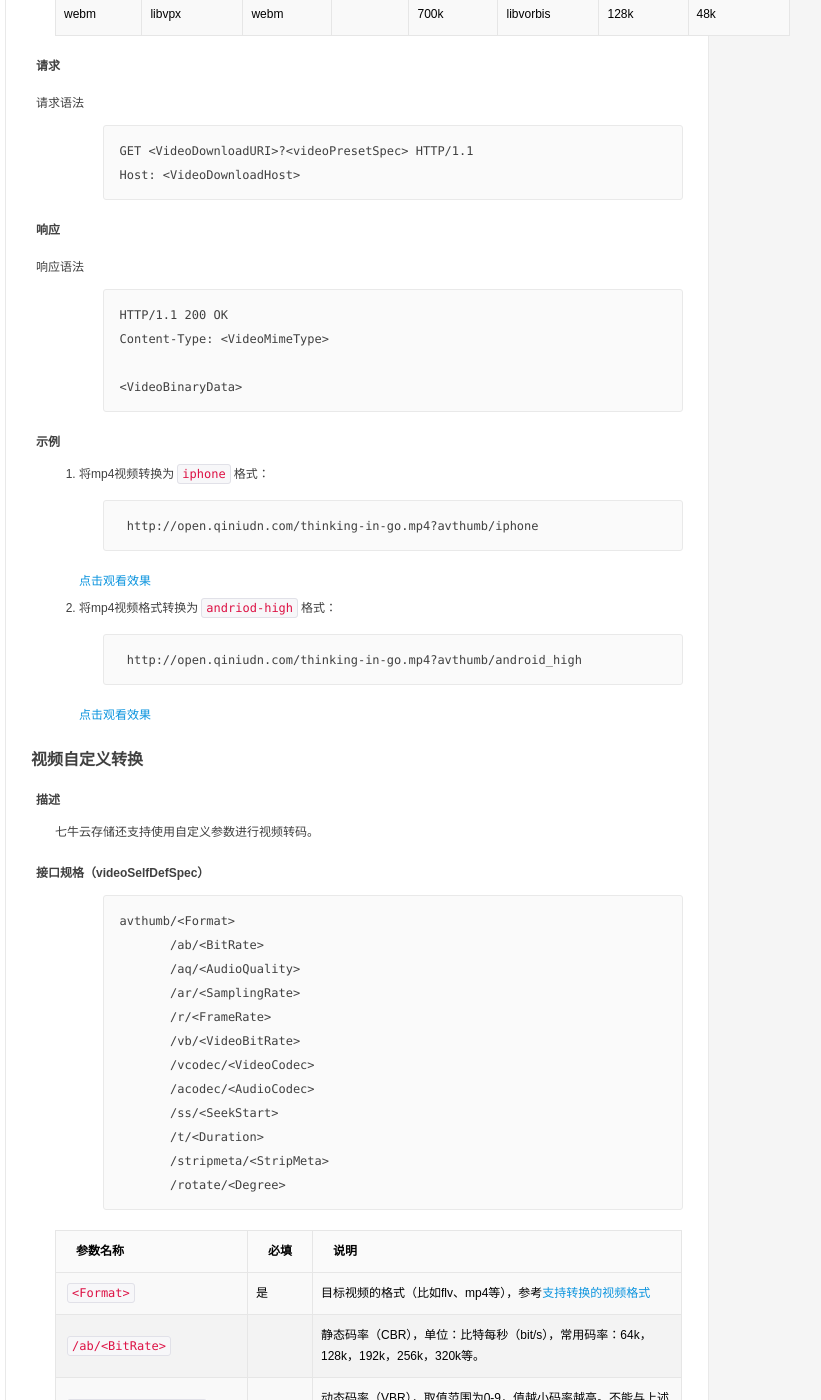
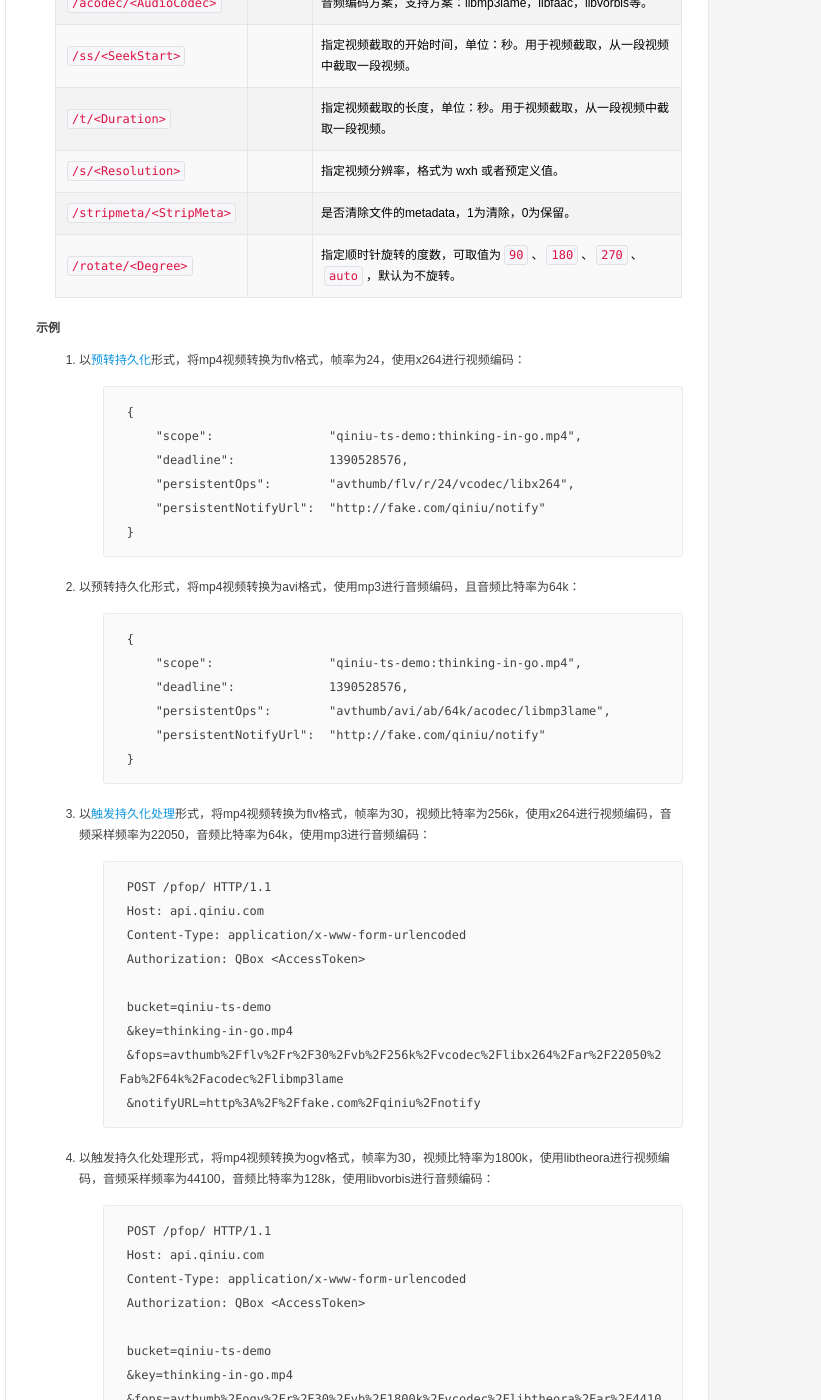
Before and after one commit to qiniu/developer.qiniu.com, a Jekyll site: the page built from docs/v6/api/reference/fop/av/avthumb.md, in a window 1280 px wide and 1400 px high, scrolled down 2718 px. Shown: the whole window, without its empty margins (412-1233 px from the left). Built offline with Jekyll 4.4.1, drawn with Linux system fonts in a browser that asks for light colours; nearby versions of some CDN libraries; library files that are not in the unit come from our copies; comment, search, counter and statistics services are not loaded; some of the changed text lies outside the part shown.

Commit message:
去除视频预设集，增补持久化处理示例。

````diff
--- a/docs/v6/api/reference/fop/av/avthumb.md
+++ b/docs/v6/api/reference/fop/av/avthumb.md
@@ -17,13 +17,13 @@ order: 150
 使用音频转码功能，用户可以对存放在七牛云存储的音频资源进行编码和转换处理。
 
 <a id="audio-spec"></a>
-### 接口规格（audioSpec）
+### 接口规格
 
 ```
-avthumb/<Format>
-       /ab/<BitRate>
-       /aq/<AudioQuality>
-       /ar/<SamplingRate>
+audioSpec = "avthumb/<Format>
+                    /ab/<BitRate>
+                    /aq/<AudioQuality>
+                    /ar/<SamplingRate>"
 ```
 
 参数名称             | 必填 | 说明
@@ -34,173 +34,76 @@ avthumb/<Format>
 `/ar/<SamplingRate>` |      | 音频采样频率，单位：赫兹（Hz），常用采样频率：8000，12050，22050，44100等。
 <a id="audio-strip-meta"></a>`/stripmeta/<StripMeta>` | 是否清除文件的metadata，1为清除，0为保留。
 
-<a id="audio-request"></a>
-### 请求
-
-<a id="audio-request-syntax"></a>
-#### 请求语法
-
-```
-GET <AudioDownloadURI>?<audioSpec> HTTP/1.1
-Host: <AudioDownloadHost>
-```
-
-<a id="audio-response"></a>
-### 响应
-
-<a id="audio-response-syntax"></a>
-#### 响应语法
-
-```
-HTTP/1.1 200 OK
-Content-Type: <AudioMimeType>
-
-<AudioBinaryData>
-```
-
 <a id="audio-samples"></a>
 ### 示例
 
-#### 将wav音频转换为mp3格式
-
-```
-http://apitest.qiniudn.com/sample.wav?avthumb/mp3
-```
-
-[点击收听效果](http://apitest.qiniudn.com/sample.wav?avthumb/mp3)
-
-1. 将wav音频转换为mp3格式，比特率为192k
+1. 以[预转持久化][persistentOpsHref]形式，将wav音频转换为mp3格式：
 
 	```
-    http://apitest.qiniudn.com/sample.wav?avthumb/mp3/ab/192k
+    {
+        "scope":                "qiniu-ts-demo:sample.wav",
+        "deadline":             1390528576,
+        "persistentOps":        "avthumb/mp3",
+        "persistentNotifyUrl":  "http://fake.com/qiniu/notify"
+    }
 	```
 
-	[点击收听效果](http://apitest.qiniudn.com/sample.wav?avthumb/mp3/ab/192k)
-
-2. 将wav音频转换为mp3格式，VBR参数为3，采样频率为44100
+2. 以预转持久化形式，将wav音频转换为mp3格式，比特率为192k：
 
 	```
-    http://apitest.qiniudn.com/sample.wav?avthumb/mp3/ar/44100/aq/3
+    {
+        "scope":                "qiniu-ts-demo:sample.wav",
+        "deadline":             1390528576,
+        "persistentOps":        "avthumb/mp3/ab/192k",
+        "persistentNotifyUrl":  "http://fake.com/qiniu/notify"
+    }
 	```
 
-	[点击收听效果](http://apitest.qiniudn.com/sample.wav?avthumb/mp3/ar/44100/aq/3)
+3. 以[触发持久化处理][pfopHref]形式，将wav音频转换为mp3格式，VBR参数为3，采样频率为44100：
+
+	```
+    POST /pfop/ HTTP/1.1
+    Host: api.qiniu.com
+    Content-Type: application/x-www-form-urlencoded
+    Authorization: QBox <AccessToken>
+
+    bucket=qiniu-ts-demo&key=sample.wav&fops=avthumb%2Fmp3%2Far%2F44100%2Faq%2F3&notifyURL=http%3A%2F%2Ffake.com%2Fqiniu%2Fnotify
+	```
+
+以上示例的处理结果通知方式请参考[持久化处理结果通知][pfopNotificationHref]。
 
 <a id="audio-remarks"></a>
 ### 附注
 
 支持的音频编码器（Codec）有：libmp3lame，libfaac，libvorbis等。
 
-<a id="audio-optimization"></a>
-### 优化建议
-
-为了保证良好的用户体验，请配合上传预转机制使用。参考: [上传预转](#upload-fop)
+---
 
 <a id="video-convert"></a>
 ## 视频转码
 
-视频转码是七牛云存储提供的云处理功能。
-使用视频转码功能，用户可以对存放在七牛云存储的视频资源进行编码和转换处理。
-视频转码包括两种方式：[视频转换预设集](#video-preset)和[视频自定义转换](#self-def-video-convert)。
-
-<a id="video-preset"></a>
-## 视频转换预设集
-
 <a id="video-preset-description"></a>
 ### 描述
 
-视频转换预设集是七牛云存储预先设置的一组视频转码设置，适用于特定业务场景。
-用户可以方便地使用这些预设的转码设置，面向特定格式进行转码。
+视频转码是七牛云存储提供的云处理功能。
+使用视频转码功能，用户可以对存放在七牛云存储的视频资源进行编码和转换处理。
 
-<a id="video-preset-spec"></a>
-### 接口规格（videoPresetSpec）
+<a id="video-selfdef-spec"></a>
+### 接口规格
 
 ```
-avthumb/<Preset>
-```
-
-预设集列表：
-
-预设集       | 视频编码器 | 视频格式 | 分辨率   | 视频码率 | 音频编码器 | 音频码率 | 音频采样率
-:----------- | :--------- | :------- | :------- | :------- | :--------- | :------- | :---------
-android_high | libx264    | mp4      | 480x320  | 700k     | libfaac    | 128k     | 48k
-android_low  | libx264    | mp4      | 480x320  | 96k      | libfaac    | 64k      | 48k
-android      | libx264    | mp4      | 480x320  | 512k     | libfaac    | 128k     | 48k
-flash        | flv        | flv      | 320x240  | 512k     | libmp3lame | 64k      | 44100
-ipad_high    | libx264    | mp4      | 1024x768 | 1200k    | libfaac    | 128k     | 48k
-ipad_low     | libx264    | mp4      | 1024x768 | 512k     | libfaac    | 128k     | 48k
-ipad         | libx264    | mp4      | 1024x768 | 700k     | libfaac    | 128k     | 48k
-iphone_high  | libx264    | mp4      | 480x320  | 700k     | libfaac    | 128k     | 48k
-iphone_low   | libx264    | mp4      | 480x320  | 96k      | libfaac    | 64k      | 48k
-iphone       | libx264    | mp4      | 480x320  | 512k     | libfaac    | 128k     | 48k
-webm         | libvpx     | webm     |          | 700k     | libvorbis  | 128k     | 48k
-
-<a id="video-request"></a>
-### 请求
-
-<a id="video-request-syntax"></a>
-#### 请求语法
-
-```
-GET <VideoDownloadURI>?<videoPresetSpec> HTTP/1.1
-Host: <VideoDownloadHost>
-```
-
-<a id="video-response"></a>
-### 响应
-
-<a id="video-response-syntax"></a>
-#### 响应语法
-
-```
-HTTP/1.1 200 OK
-Content-Type: <VideoMimeType>
-
-<VideoBinaryData>
-```
-
-<a id="audio-samples"></a>
-### 示例
-
-1. 将mp4视频转换为`iphone`格式：
-
-	```
-    http://open.qiniudn.com/thinking-in-go.mp4?avthumb/iphone
-	```
-
-	[点击观看效果](http://open.qiniudn.com/thinking-in-go.mp4?avthumb/iphone)
-
-2. 将mp4视频格式转换为`andriod-high`格式：
-
-	```
-    http://open.qiniudn.com/thinking-in-go.mp4?avthumb/android_high
-	```
-
-	[点击观看效果](http://open.qiniudn.com/thinking-in-go.mp4?avthumb/android_high)
-
-<a id="video-selfdef-convert"></a>
-## 视频自定义转换
-
-<a id="video-preset-description"></a>
-### 描述
-
-七牛云存储还支持使用自定义参数进行视频转码。
-
-<a id="video-selfdef-spec"></a>
-### 接口规格（videoSelfDefSpec）
-
-```
-avthumb/<Format>
-       /ab/<BitRate>
-       /aq/<AudioQuality>
-       /ar/<SamplingRate>
-       /r/<FrameRate>
-       /vb/<VideoBitRate>
-       /vcodec/<VideoCodec>
-       /acodec/<AudioCodec>
-       /ss/<SeekStart>
-       /t/<Duration>
-       /stripmeta/<StripMeta>
-       /rotate/<Degree>
+videoSelfDefSpec = "avthumb/<Format>
+                           /ab/<BitRate>
+                           /aq/<AudioQuality>
+                           /ar/<SamplingRate>
+                           /r/<FrameRate>
+                           /vb/<VideoBitRate>
+                           /vcodec/<VideoCodec>
+                           /acodec/<AudioCodec>
+                           /ss/<SeekStart>
+                           /t/<Duration>
+                           /stripmeta/<StripMeta>
+                           /rotate/<Degree>"
 ```
 
 参数名称                | 必填 | 说明
@@ -219,76 +122,60 @@ avthumb/<Format>
 <a id="video-strip-meta"></a>`/stripmeta/<StripMeta>` |      | 是否清除文件的metadata，1为清除，0为保留。
 <a id="video-rotate"></a>`/rotate/<Degree>` |      | 指定顺时针旋转的度数，可取值为`90`、`180`、`270`、`auto`，默认为不旋转。
 
-<a id="video-request"></a>
-### 请求
-
-<a id="video-request-syntax"></a>
-#### 请求语法
-
-```
-GET <VideoDownloadURI>?<videoSelfDefSpec> HTTP/1.1
-Host: <VideoDownloadHost>
-```
-
-<a id="video-response"></a>
-### 响应
-
-<a id="video-response-syntax"></a>
-#### 响应语法
-
-```
-HTTP/1.1 200 OK
-Content-Type: <VideoMimeType>
-
-<VideoBinaryData>
-```
-
-<a id="audio-samples"></a>
+<a id="video-samples"></a>
 ### 示例
 
-1. 将mp4视频转换为flv格式，帧率为24，使用x264进行视频编码：
+1. 以[预转持久化][persistentOpsHref]形式，将mp4视频转换为flv格式，帧率为24，使用x264进行视频编码：
 
 	```
-    http://open.qiniudn.com/thinking-in-go.mp4?avthumb/flv/r/24/vcodec/libx264
+    {
+        "scope":                "qiniu-ts-demo:thinking-in-go.mp4",
+        "deadline":             1390528576,
+        "persistentOps":        "avthumb/flv/r/24/vcodec/libx264",
+        "persistentNotifyUrl":  "http://fake.com/qiniu/notify"
+    }
 	```
 
-	[点击观看效果](http://open.qiniudn.com/thinking-in-go.mp4?avthumb/flv/r/24/vcodec/libx264)
-
-2. 将mp4视频转换为avi格式，使用mp3进行音频编码，且音频比特率为64k：
+2. 以预转持久化形式，将mp4视频转换为avi格式，使用mp3进行音频编码，且音频比特率为64k：
 
 	```
-    http://open.qiniudn.com/thinking-in-go.mp4?avthumb/avi/ab/64k/acodec/libmp3lame
+    {
+        "scope":                "qiniu-ts-demo:thinking-in-go.mp4",
+        "deadline":             1390528576,
+        "persistentOps":        "avthumb/avi/ab/64k/acodec/libmp3lame",
+        "persistentNotifyUrl":  "http://fake.com/qiniu/notify"
+    }
 	```
 
-	[点击观看效果](http://open.qiniudn.com/thinking-in-go.mp4?avthumb/avi/ab/64k/acodec/libmp3lame)
-
-3. 将mp4视频转换为flv格式，帧率为30，视频比特率为256k，使用x264进行视频编码，音频采样频率为22050，音频比特率为64k，使用mp3进行音频编码：
+3. 以[触发持久化处理][pfopHref]形式，将mp4视频转换为flv格式，帧率为30，视频比特率为256k，使用x264进行视频编码，音频采样频率为22050，音频比特率为64k，使用mp3进行音频编码：
 
 	```
-    http://open.qiniudn.com/thinking-in-go.mp4?avthumb/flv
-                                                      /r/30
-                                                      /vb/256k
-                                                      /vcodec/libx264
-                                                      /ar/22050
-                                                      /ab/64k
-                                                      /acodec/libmp3lame
+    POST /pfop/ HTTP/1.1
+    Host: api.qiniu.com
+    Content-Type: application/x-www-form-urlencoded
+    Authorization: QBox <AccessToken>
+
+    bucket=qiniu-ts-demo
+    &key=thinking-in-go.mp4
+    &fops=avthumb%2Fflv%2Fr%2F30%2Fvb%2F256k%2Fvcodec%2Flibx264%2Far%2F22050%2Fab%2F64k%2Facodec%2Flibmp3lame
+    &notifyURL=http%3A%2F%2Ffake.com%2Fqiniu%2Fnotify
 	```
 
-	[点击观看效果](http://open.qiniudn.com/thinking-in-go.mp4?avthumb/flv/r/30/vb/256k/vcodec/libx264/ar/22050/ab/64k/acodec/libmp3lame)
-
-4. 将mp4视频转换为ogv格式，帧率为30，视频比特率为1800k，使用libtheora进行视频编码，音频采样频率为44100，音频比特率为128k，使用libvorbis进行音频编码：
+4. 以触发持久化处理形式，将mp4视频转换为ogv格式，帧率为30，视频比特率为1800k，使用libtheora进行视频编码，音频采样频率为44100，音频比特率为128k，使用libvorbis进行音频编码：
 
 	```
-    http://open.qiniudn.com/thinking-in-go.mp4?avthumb/ogv
-                                                      /r/30
-                                                      /vb/1800k
-                                                      /vcodec/libtheora
-                                                      /ar/44100
-                                                      /ab/128k
-                                                      /acodec/libvorbis
+    POST /pfop/ HTTP/1.1
+    Host: api.qiniu.com
+    Content-Type: application/x-www-form-urlencoded
+    Authorization: QBox <AccessToken>
+
+    bucket=qiniu-ts-demo
+    &key=thinking-in-go.mp4
+    &fops=avthumb%2Fogv%2Fr%2F30%2Fvb%2F1800k%2Fvcodec%2Flibtheora%2Far%2F44100%2Fab%2F128k%2Facodec%2Flibvorbis
+    &notifyURL=http%3A%2F%2Ffake.com%2Fqiniu%2Fnotify
 	```
 
-	[点击观看效果](http://open.qiniudn.com/thinking-in-go.mp4?avthumb/ogv/r/30/vb/1800k/vcodec/libtheora/ar/44100/ab/128k/acodec/libvorbis)
+以上示例的处理结果通知方式请参考[持久化处理结果通知][pfopNotificationHref]。
 
 <a id="avthumb-remarks"></a>
 ### 附注
@@ -306,7 +193,12 @@ Content-Type: <VideoMimeType>
     avthumb/iphone/vb/500k      将视频码率更改为500k
 	```
 
-<a id="avthumb-optimization"></a>
-### 优化建议
+<a id="avthumb-internal-resources"></a>
+## 内部参考资源
 
-为了保证良好的用户体验，请配合上传预转机制使用。参考: [上传预转](#upload-fop)
+- [预转持久化处理][persistentOpsHref]
+- [触发持久化处理][pfopHref]
+
+[persistentOpsHref]: ../../security/put-policy.html#put-policy-persistent-ops "预转持久化处理"
+[pfopHref]:          ../pfop/pfop.html                                        "触发持久化处理"
+[pfopNotificationHref]: ../pfop/pfop.html#pfop-notification                   "持久化处理结果通知"
````
